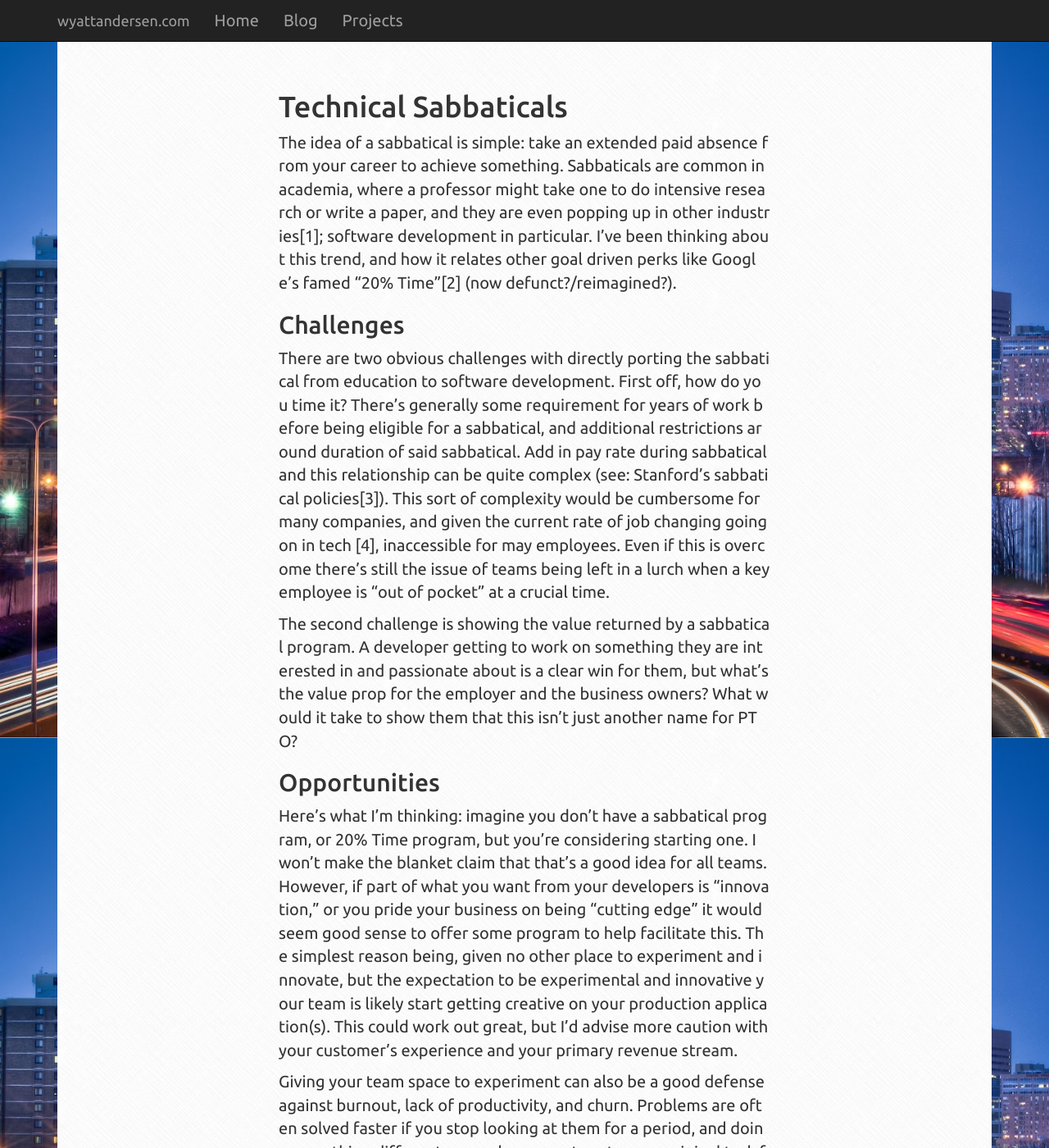
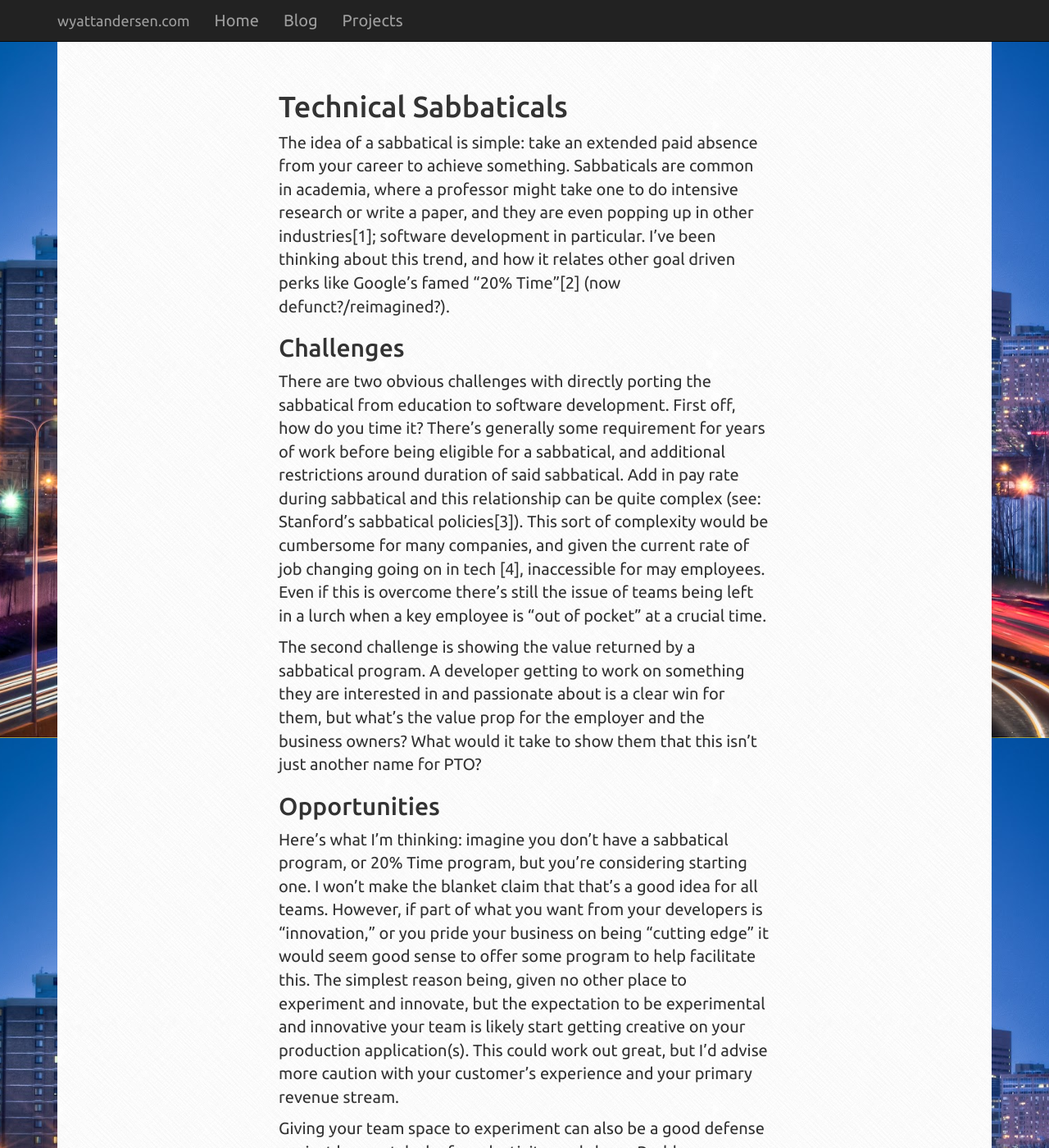
Before and after one commit to lostphilosopher/wyattandersen-jekyll, a Jekyll site: the page built from _posts/2016-08-23-technical-sabbaticals.md, in a window 1280 px wide and 1400 px high. Shown: the whole window at 82% size. Built offline with Jekyll 4.4.1, drawn with Linux system fonts in a browser that asks for light colours; comment, search, counter and statistics services are not loaded; some of the changed text lies outside the part shown.

Commit message:
wrapping bug

```diff
--- a/_posts/2016-08-23-technical-sabbaticals.md
+++ b/_posts/2016-08-23-technical-sabbaticals.md
@@ -51,8 +51,16 @@ Perhaps the most important piece of a successful sabbatical program is planning.
 
 I’m a huge proponent of trying things, on small scale, evaluating and iterating. A sabbatical program is no different. I’d be interested to hear if you’ve tried this, if you’ve made it work, or if it crashed and burned. My advise is simply to give it a shot. [5]
 
+---
+
+<div class="no-wrap">
 1.	http://fortune.com/2015/03/16/paid-sabbaticals/
+<br />
 2.	https://abc.xyz/investor/founders-letters/2004/
+<br />
 3.	https://facultyhandbook.stanford.edu/ch3.html
+<br />
 4.	https://www.thebalance.com/job-tenure-and-the-myth-of-job-hopping-2071302
+<br />
 5.	Ok, as a final, final note, I’ll point out that I’m talking about sabbaticals for software developers because software development is what I know. I make no claims about how this would work in other fields; that includes the claim that it wouldn’t.
+</div>
--- a/css/theme.css
+++ b/css/theme.css
@@ -17,9 +17,6 @@ body {
     -o-background-size: cover;
     background-size: cover;
     font-family: 'Ubuntu', sans-serif;
-    /* Wrapping */
-    word-wrap: break-word; /* IE */
-    word-break: break-all;
 }
 .core-template {
     padding: 40px 15px;
@@ -44,6 +41,10 @@ body {
     margin-left: auto;
     margin-right: auto;
 }
+.no-wrap {
+    word-wrap: break-word; /* IE */
+    word-break: break-all;
+}
 
 /* About CSS */
 .img-headshot {
```
